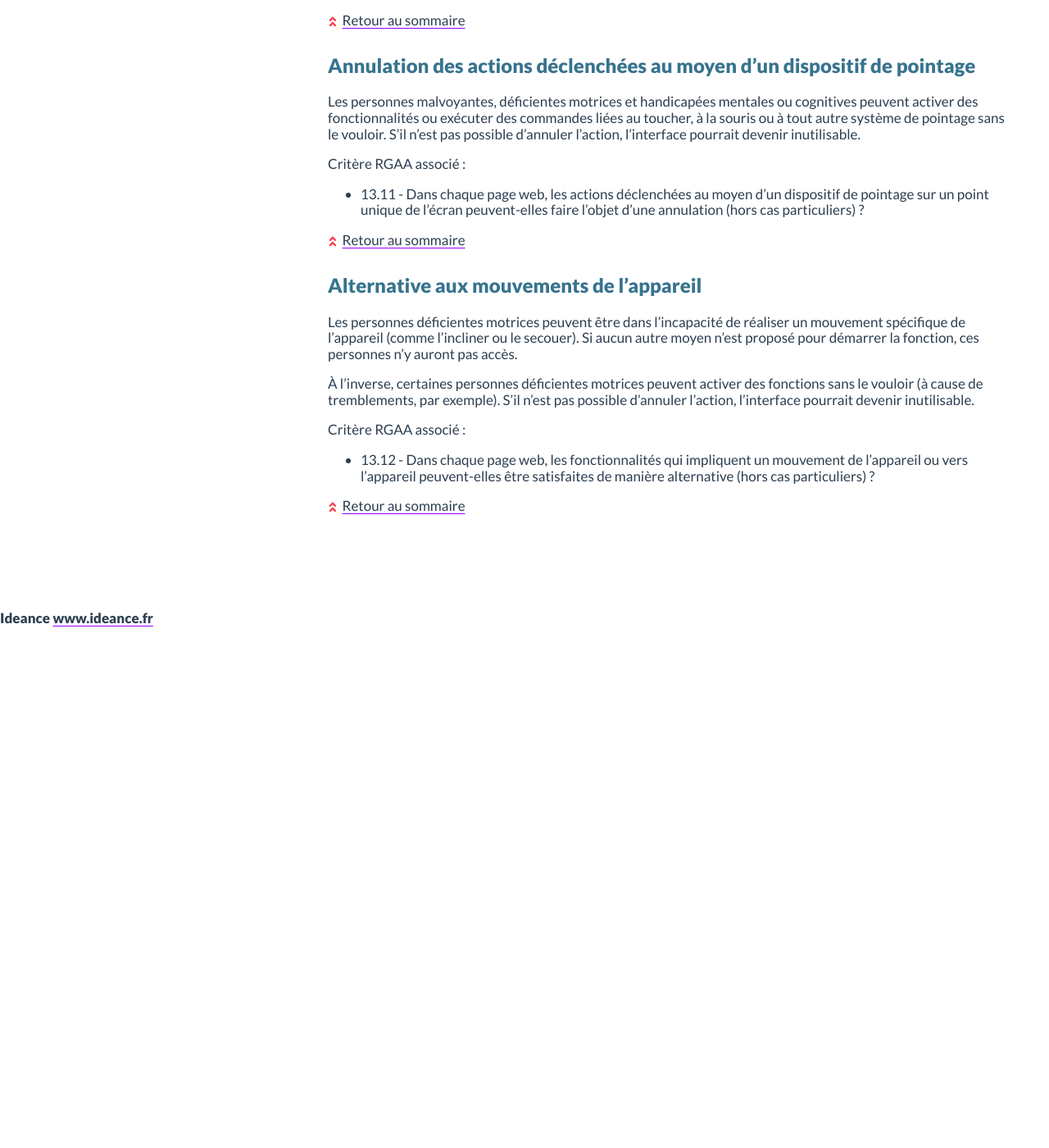
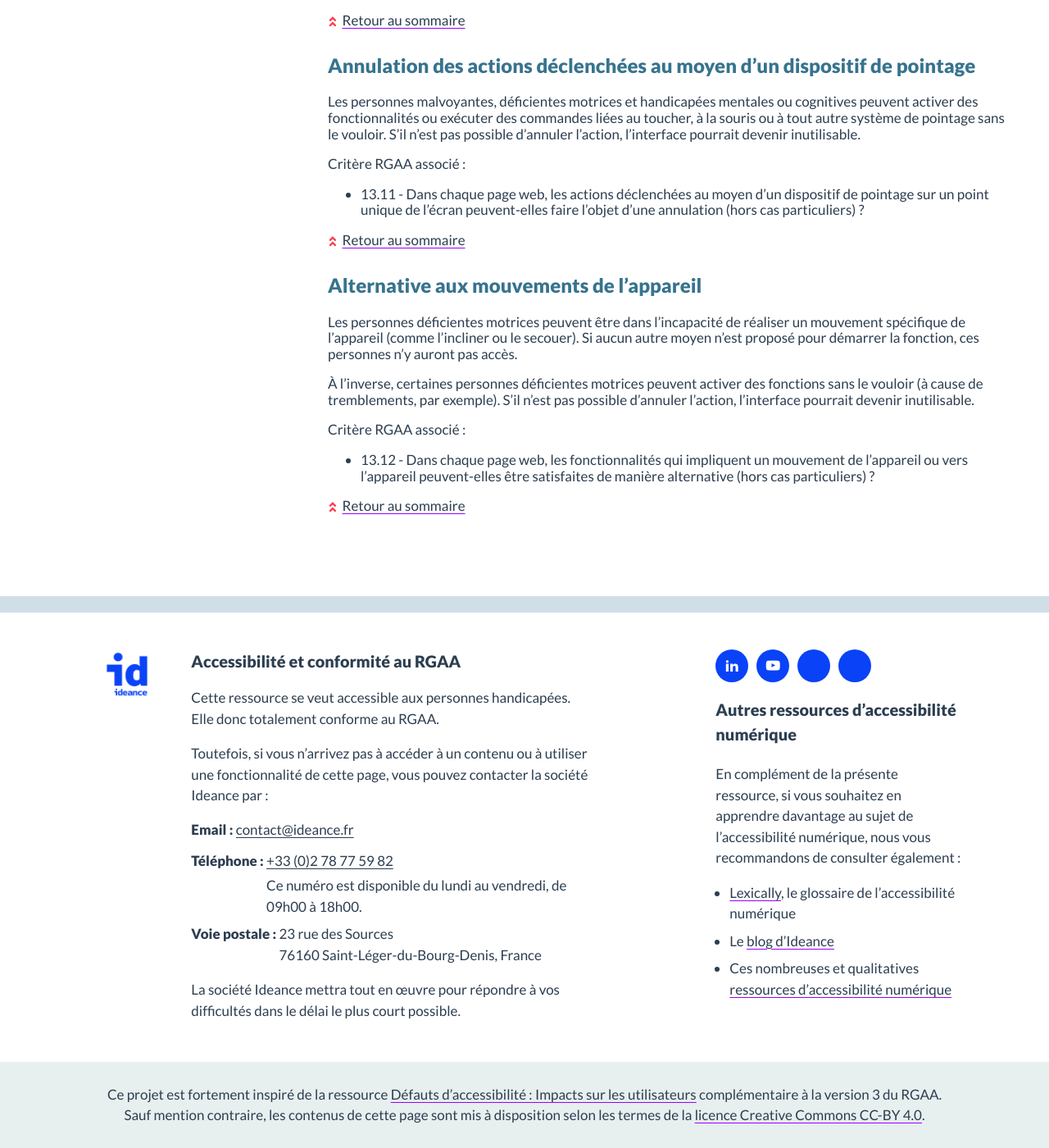
Before and after one commit to ideance-a11y/rgaa4-impacts-utilisateurs, a Jekyll site: the page built from index.html, in a window 1280 px wide and 1400 px high, scrolled down 24868 px. Shown: the whole window at 82% size. Built offline with Jekyll 4.4.1, drawn with Linux system fonts in a browser that asks for light colours; before the commit the page ends 25648 px from its top, so only the background shows below that.

Commit message:
Ajout du footer

```diff
--- a/_includes/footer.html
+++ b/_includes/footer.html
@@ -1,3 +1,85 @@
-<footer class="footer" role="contentinfo">
-  <p>{{ "**Ideance** **[www.ideance.fr](http://www.ideance.fr)**" | markdownify }}</p>
+<footer class="ice-footer" role="contentinfo">
+  <div class="ice-container with-gutters no-md-gutters ice-footer-inner">
+    <div class="ice-footer-logo">
+      <img src="{{- site.baseurl -}}/assets/images/ideance-logo.png" alt="Ideance" height="62" width="60">
+    </div>
+    <div class="ice-footer-infos">
+      <h2 class="sr-only">Pied de page</h2>
+      <h3 class="ice-footer-title">Accessibilité et conformité au RGAA</h3>
+      <p>
+        Cette ressource se veut accessible aux personnes handicapées.
+        <br>Elle donc totalement conforme au RGAA.
+      </p>
+      <p>
+        Toutefois, si vous n’arrivez pas à accéder à un contenu ou à utiliser une fonctionnalité de cette page, vous pouvez contacter la société Ideance par :
+      </p>
+      <dl class="ice-contact">
+        <div class="ice-contact-wrapper">
+          <dt class="ice-contact-term">Email</dt>
+          <dd class="ice-contact-definition">
+            <a class="ice-link" href="mailto:contact@ideance.fr">contact@ideance.fr</a>
+          </dd>
+        </div>
+        <div class="ice-contact-wrapper">
+          <dt class="ice-contact-term">Téléphone</dt>
+          <dd class="ice-contact-definition">
+            <a class="ice-link" href="tel:+33278775982">+33 (0)2 78 77 59 82</a>
+            <br>Ce numéro est disponible du lundi au vendredi, de 09h00 à 18h00.
+          </dd>
+        </div>
+        <div class="ice-contact-wrapper">
+          <dt class="ice-contact-term">Voie postale</dt>
+          <dd class="ice-contact-definition">23 rue des Sources
+            <br>76160 Saint-Léger-du-Bourg-Denis, France
+          </dd>
+        </div>
+      </dl>
+      <p>La société Ideance mettra tout en œuvre pour répondre à vos difficultés dans le délai le plus court possible.</p>
+    </div>
+    <div class="ice-footer-links">
+      <ul aria-label="Réseaux sociaux" class="ice-social-links">
+        <li class="no-margin">
+          <a class="ice-social-link" href="https://www.linkedin.com/company/ideance/">
+            <span class="icon icon-linkedin" aria-hidden="true"></span>
+            <span class="sr-only">Linkedin</span>
+          </a>
+        </li>
+        <li>
+          <a class="ice-social-link" href="https://www.youtube.com/channel/UCx2yDE6oVrncbS0isnjMBPw">
+            <span class="icon icon-youtube" aria-hidden="true"></span>
+            <span class="sr-only">Youtube</span>
+          </a>
+        </li>
+        <li>
+          <a class="ice-social-link" href="https://www.instagram.com/ideance.a11y/">
+            <span class="icon icon-instagram" aria-hidden="true"></span>
+            <span class="sr-only">Instagram</span>
+          </a>
+        </li>
+        <li>
+          <a class="ice-social-link" href="https://www.tiktok.com/@ideance.net">
+            <span class="icon icon-tiktok" aria-hidden="true"></span>
+            <span class="sr-only">Tiktok</span>
+          </a>
+        </li>
+      </ul>
+      <div>
+        <h3>Autres ressources d’accessibilité numérique</h3>
+        <p>En complément de la présente ressource, si vous souhaitez en apprendre davantage au sujet de l’accessibilité numérique, nous vous recommandons de consulter également :</p>
+        <ul class="ice-other-resource">
+          <li><a href="https://ideance.net/fr/glossaire-accessibilite/">Lexically</a>, le glossaire de l’accessibilité numérique</li>
+          <li>Le <a href="https://ideance.net/blog/">blog d’Ideance</a></li>
+          <li>Ces nombreuses et qualitatives <a href="https://ideance.net/fr/ressources-accessibilite-numerique/">ressources d’accessibilité numérique</a></li>
+        </ul>
+      </div>
+    </div>
+  </div>
+  <div class="ice-legal" >
+    <div class="ice-legal-wrapper">
+      <p>
+        Ce projet est fortement inspiré de la ressource <a href="https://disic.github.io/guide-impacts_utilisateurs/" rel="nofollow">Défauts d’accessibilité : Impacts sur les utilisateurs</a> complémentaire à la version 3 du RGAA.
+        <br>Sauf mention contraire, les contenus de cette page sont mis à disposition selon les termes de la <a href="https://creativecommons.org/licenses/by/4.0/deed.fr" rel="nofollow">licence Creative Commons CC-BY 4.0</a>.
+      </p>
+    </div>
+</div>
 </footer>
--- /dev/null
+++ b/_sass/layout/_footer.scss
@@ -0,0 +1,173 @@
+.with-gutters {
+  padding-left: $gutter-hz-mob;
+  padding-right: $gutter-hz-mob;
+
+	@include for-desktop {
+    padding-left: $gutter-hz;
+    padding-right: $gutter-hz;
+  }
+
+  &.no-md-gutters {
+    @include for-tablet {
+      padding-left: 0;
+      padding-right: 0;
+    }
+  }
+}
+
+.ice-footer {
+  min-height: 9rem;
+  padding-top: 3.5rem;
+  background: $white-color;
+  border-top: 2rem solid rgba(68, 125, 159, 0.25);
+  color: $gray-1;
+	line-height: 1.5;
+
+  @include for-tablet {
+    padding-top: 4.5rem;
+  }
+}
+
+.ice-footer-inner {
+  @include for-tablet {
+    display: flex;
+    flex-flow: row nowrap;
+    align-items: flex-start;
+    justify-content: space-between;
+  }
+
+  .ice-link {
+		color:$gray-1;
+		text-decoration: underline;
+		text-underline-offset: 0.3rem;
+		text-decoration-thickness: 0.1rem;
+		text-decoration-color:currentColor;
+		transition:text-decoration-color 250ms ease-out;
+	}
+	.ice-link:hover,
+	.ice-link:focus {
+		text-decoration-color: transparent
+	}
+}
+
+.ice-footer-logo {
+  display: none;
+
+  @include for-tablet {
+    display: inline-flex;
+    flex: 0 0 $col-2;
+    padding-left: $gutter-hz;
+    padding-right: $gutter-hz;
+
+    img {
+      max-width: 100%;
+      width: 6rem;
+      height: auto;
+    }
+  }
+
+  @include for-desktop {
+    flex-basis: $col-1;
+    margin-left: $col-1;
+  }
+}
+
+.ice-footer-infos {
+  display: flex;
+  flex-direction: column;
+  align-items: flex-start;
+  justify-content: flex-start;
+
+  @include for-tablet {
+    flex: 0 0 $col-5;
+  }
+
+  @include for-desktop {
+    padding-left: $gutter-hz;
+    padding-right: $gutter-hz;
+  }
+
+  p:not(:last-of-type) {
+    margin-bottom: 0;
+  }
+
+  a {
+    display: inline-flex;
+    line-height: 1.25;
+    margin-bottom: 0.7rem;
+  }
+}
+
+.ice-footer-title {
+	margin: 0;
+}
+
+.ice-footer-links {
+  margin-top: 0.2rem;
+
+  @include for-tablet {
+    flex: 0 0 $col-3;
+	  margin-left: $col-1;
+    margin-right: $col-1;
+		margin-top: 0;
+  }
+
+  @include for-desktop {
+    padding-left: $gutter-hz;
+    margin-top: 0;
+  }
+
+  .ice-social-links {
+    margin-bottom: 1.9rem;
+
+    .ice-social-link {
+      width: 4rem;
+      height: 4rem;
+      margin: 0 1rem 0 0;
+
+      .ice-icon {
+        font-size: 2rem;
+      }
+    }
+  }
+
+  a[aria-current="page"] {
+    font-weight: bold;
+  }
+}
+
+.ice-contact, .ice-contact-wrapper {
+	margin-bottom: 0;
+	margin-top: .8rem;
+}
+
+.ice-contact-term {
+	float: left;
+	font-weight: 600;
+	&::after {
+		content: " : ";
+		speak: none;
+	}
+}
+
+.ice-contact-definition {
+	overflow: hidden;
+}
+
+.ice-other-resource {
+	padding-left: 1.7rem;
+}
+
+.ice-other-resource li {
+	margin-bottom: 0.8rem;
+}
+
+.ice-legal {
+  padding: 1rem 1.5rem;
+  background: $gray-3;
+	margin-top: 3.25rem;
+}
+
+.ice-legal-wrapper {
+	text-align: center;
+}
--- a/_sass/styles.scss
+++ b/_sass/styles.scss
@@ -9,7 +9,9 @@
     "layout/layout",
     "layout/header",
     "layout/main",
+    "layout/footer",
     "components/contents",
     "components/menus",
+    "components/helpers",
     "components/social-link"
 ;
```
